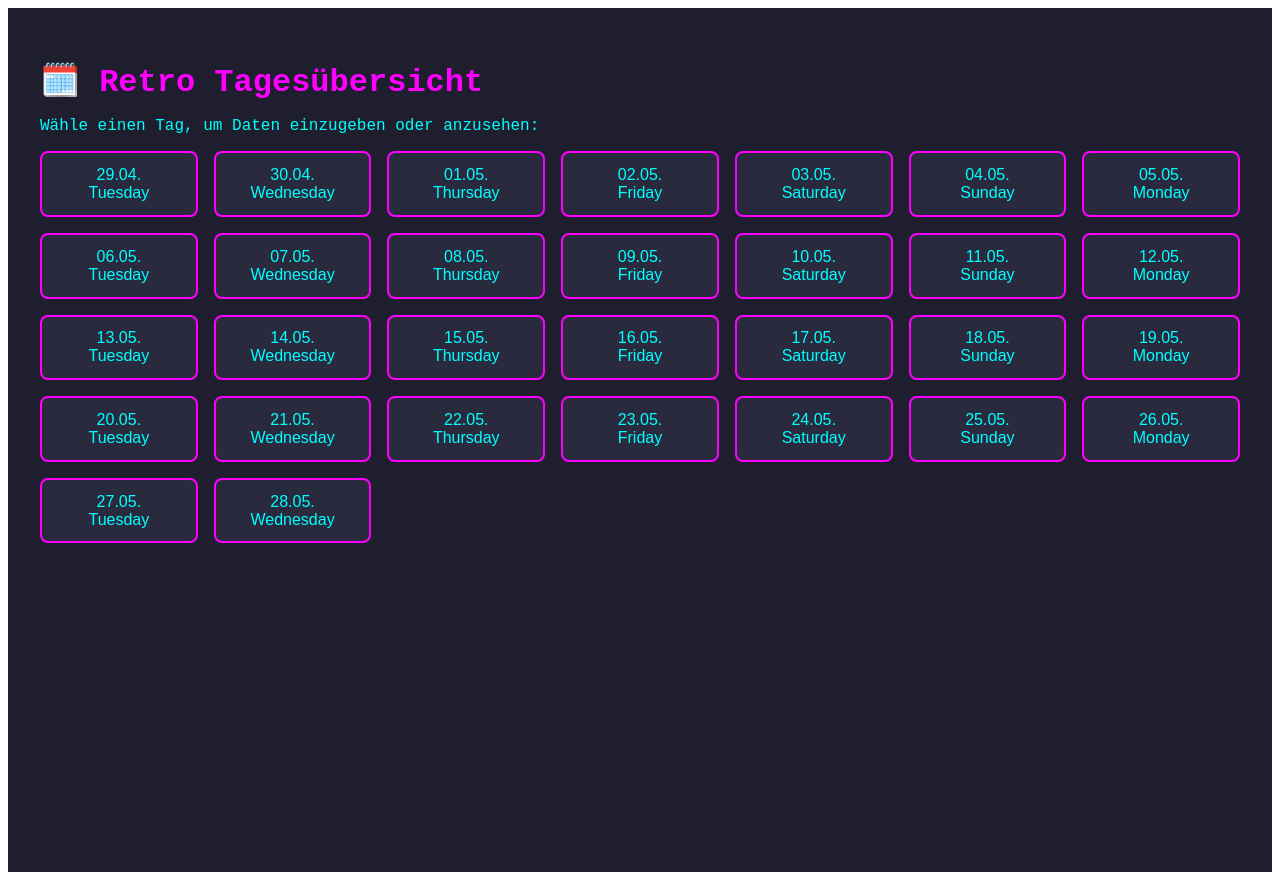
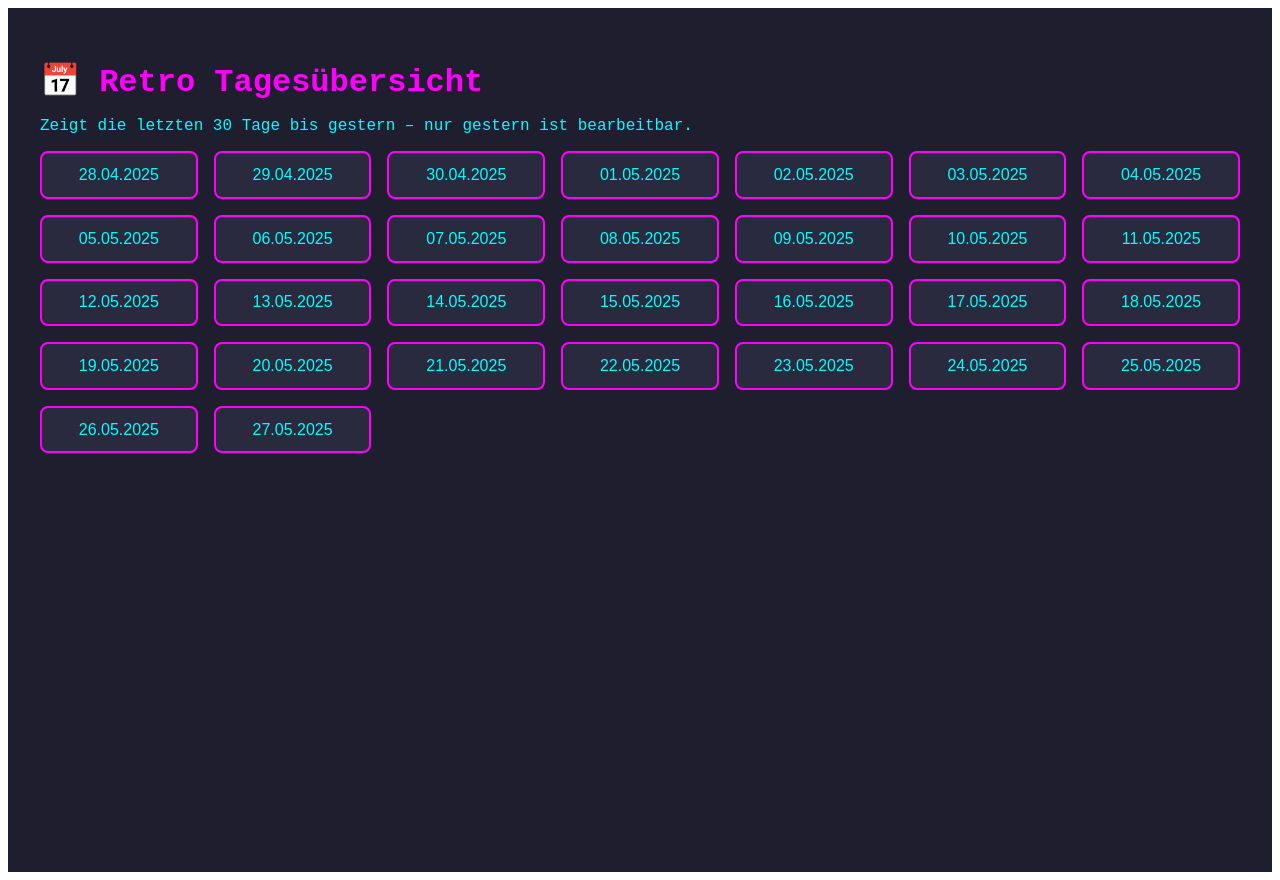
Before and after one commit to PrismaKiara/retro-call-battle, a Next.js app: page /calendar in a window 1280 px wide. Built offline with nearby package versions, Linux system fonts and the light colour scheme.

Commit message:
Update calendar.js

```diff
--- a/pages/calendar.js
+++ b/pages/calendar.js
@@ -2,40 +2,63 @@
 import React from "react";
 import { useRouter } from "next/router";
 import styles from "../styles/Calendar.module.css";
-import { format, subDays, addDays } from "date-fns";
+import { format } from "date-fns";
 
-const Calendar = () => {
+export default function Calendar() {
   const router = useRouter();
 
   const today = new Date();
-  const startDate = subDays(today, 29); // 30 Tage inkl. gestern
+  const yesterday = new Date();
+  yesterday.setDate(today.getDate() - 1);
 
-  const days = Array.from({ length: 30 }, (_, i) => addDays(startDate, i));
+  // Zeitraum: Letzte 30 Tage vor heute
+  const startDate = new Date();
+  startDate.setDate(today.getDate() - 30);
 
-  const goToDay = (date) => {
-    router.push(`/day?date=${format(date, "yyyy-MM-dd")}`);
+  const days = [];
+  for (let i = 0; i < 30; i++) {
+    const date = new Date(startDate);
+    date.setDate(startDate.getDate() + i);
+    days.push(date);
+  }
+
+  const handleDayClick = (date) => {
+    const isYesterday =
+      date.toDateString() === yesterday.toDateString();
+
+    if (isYesterday) {
+      router.push(`/day?date=${date.toISOString().split("T")[0]}`);
+    } else {
+      alert("Du kannst nur den gestrigen Tag bearbeiten.");
+    }
   };
 
   return (
     <div className={styles.container}>
-      <h1 className={styles.title}>🗓️ Retro Tagesübersicht</h1>
+      <h1 className={styles.title}>📅 Retro Tagesübersicht</h1>
       <p className={styles.subtitle}>
-        Wähle einen Tag, um Daten einzugeben oder anzusehen:
+        Zeigt die letzten 30 Tage bis gestern – nur gestern ist bearbeitbar.
       </p>
       <div className={styles.grid}>
-        {days.map((day) => (
-          <button
-            key={day}
-            className={styles.dayButton}
-            onClick={() => goToDay(day)}
-          >
-            {format(day, "dd.MM.")}<br />
-            {format(day, "EEEE", { locale: undefined })}
-          </button>
-        ))}
+        {days.map((date) => {
+          const dateStr = format(date, "dd.MM.yyyy");
+          const isYesterday =
+            date.toDateString() === yesterday.toDateString();
+
+          return (
+            <button
+              key={dateStr}
+              className={`${styles.dayButton} ${
+                isYesterday ? styles.active : styles.disabled
+              }`}
+              onClick={() => handleDayClick(date)}
+              disabled={!isYesterday}
+            >
+              {dateStr}
+            </button>
+          );
+        })}
       </div>
     </div>
   );
-};
-
-export default Calendar;
+}
```
